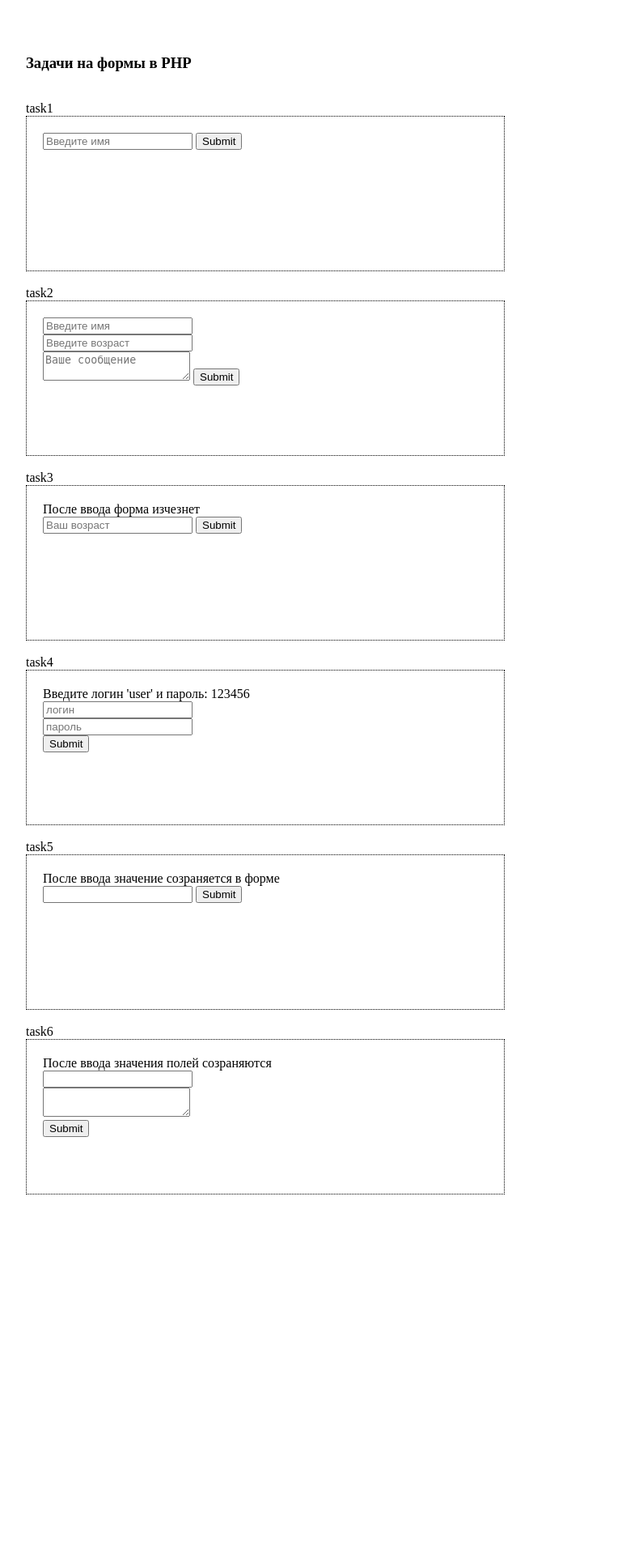
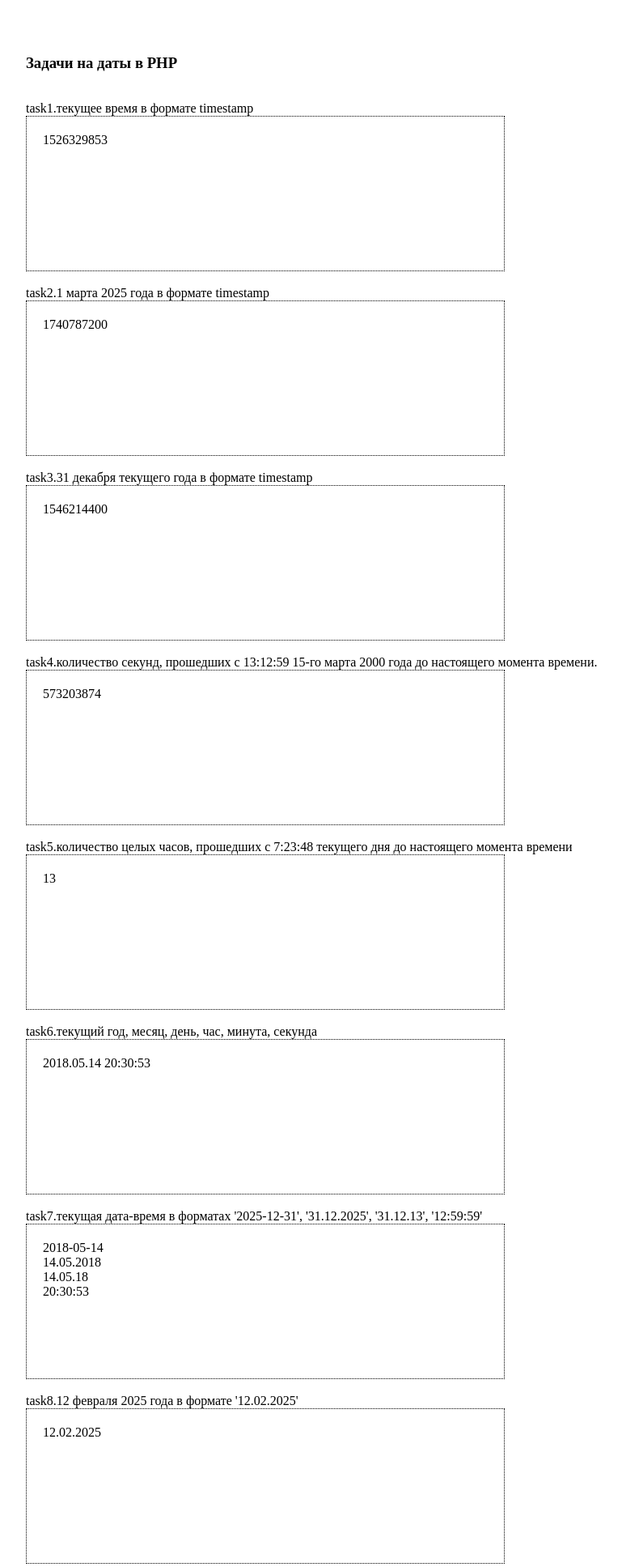
Before and after one commit to PeterKapitonov/php-labwork, a PHP site: page / in a window 1280 px wide. Shown: the top 1935 px of the page at 81% size, without its empty margins (16-785 px from the left). Before the commit the page ends 1475 px from the top, so only its background shows below. Run offline with PHP 8.4, Linux system fonts and the light colour scheme.

Commit message:
lesson11.Задачи на даты в PHP

```diff
--- a/index.php
+++ b/index.php
@@ -8,118 +8,178 @@
 </head>
 <body>
 
-	<h3>Задачи на формы в PHP</h3><br><span>task1</span><div class="window">
-	<form action="" method="GET">
-		<input type="text" name="name1" placeholder="Введите имя">
-		<input type="submit">
-	</form> <br>
+	<h3>Задачи на даты в PHP</h3><br><span>task1.текущее время в формате timestamp</span><div class="window">
 <?php
-		if (isset($_REQUEST['name1'])) {
-			$name = $_REQUEST['name1'];
-			echo 'Привет,'.$name;
-		}
+	echo time();
 ?>
 	</div><br>
 
 
 <!--      -------- Task2-----------         -->
-	<span>task2</span>
+	<span>task2.1 марта 2025 года в формате timestamp</span>
 	<div class="window">
-		<form action="" method="GET">
-			<input type="text" name="name2" placeholder="Введите имя"><br>
-			<input type="text" name="age2" placeholder="Введите возраст"><br>
-			<textarea name="message2" placeholder="Ваше сообщение"></textarea>
-			<input type="submit" name="submit2">
-		</form>
 <?php
-		if (isset($_REQUEST['submit2'])) {
-			$age = strip_tags($_REQUEST['age2']);
-			$name = strip_tags($_REQUEST['name2']);
-			$message = strip_tags($_REQUEST['message2']);
-			echo "Привет, $name, вам $age лет <br> твое сообщение: $message";
-		}
+	echo mktime(0, 0, 0, 3, 1, 2025);
 ?>
 	</div><br>
 
+
 <!--      -------- Task3-----------         -->
+	<span>task3.31 декабря текущего года в формате timestamp</span>
+	<div class="window">
 <?php
-	if (!isset($_REQUEST['age3'])) {
+	echo mktime(0, 0, 0, 12, 31);
 ?>
-	<span>task3</span>
+	</div><br>
+
+<!--      -------- Task4-----------         -->
+	<span>task4.количество секунд, прошедших с 13:12:59 15-го марта 2000 года до настоящего момента времени.</span>
 	<div class="window">
-		<span>После ввода форма изчезнет</span><br>
+<?php
+	echo time() - mktime(13, 12, 59, 3, 15, 2000);
+?>
+	</div><br>
+
+<!--      -------- Task5-----------         -->
+	<span>task5.количество целых часов, прошедших с 7:23:48 текущего дня до настоящего момента времени</span>
+	<div class="window">
+<?php
+	$sec = time() - mktime(7, 23, 48); //количество часов
+	echo floor($sec / (60 * 60));
+?>
+	</div><br>
+
+<!--      -------- Task6-----------         -->
+	<span>task6.текущий год, месяц, день, час, минута, секунда</span>
+	<div class="window">
+<?php
+	echo date('Y.m.d H:i:s');
+?>
+	</div><br>
+
+<!--      -------- Task7-----------         -->
+	<span>task7.текущая дата-время в форматах '2025-12-31', '31.12.2025', '31.12.13', '12:59:59'</span>
+	<div class="window">
+<?php
+	echo date('Y-m-d').'<br>'; //в формате '2025-12-31'
+	echo date('d.m.Y').'<br>'; //в формате '31.12.2025'
+	echo date('d.m.y').'<br>'; //в формате '31.12.13'
+	echo date('H:i:s').'<br>'; //в формате '12:59:59'
+?>
+	</div><br>
+
+<!--      -------- Task8-----------         -->
+	<span>task8.12 февраля 2025 года в формате '12.02.2025'</span>
+	<div class="window">
+<?php
+	echo date('d.m.Y',  mktime(0, 0, 0, 2, 12, 2025));
+?>
+	</div><br>
+
+<!--      -------- Task9-----------         -->
+	<span>task9. какой день недели был 06.06.2006</span>
+	<div class="window">
+<?php
+	$week = array('вс', 'пн', 'вт', 'ср','чт', 'пт', 'сб');
+	echo $week[date('w',  mktime(0, 0, 0, 1, 1, 1))];
+?>
+	</div><br>
+
+<!--      -------- Task10-----------         -->
+	<span>task10.название текущего месяца</span>
+	<div class="window">
+<?php
+	$month = array(
+		1=>'янв', 'фев', 'мар', 'апр', 'май', 'июнь',
+		'июль', 'авг', 'сен', 'окт', 'ноя', 'дек'
+	);
+	echo $month[date('n')];
+?>
+	</div><br>
+
+<!--      -------- Task11-----------         -->
+	<span>task11.количество дней в текущем месяце</span>
+	<div class="window">
+<?php
+	echo date('t');
+?>
+	</div><br>
+
+<!--      -------- Task12-----------         -->
+	<span>task12.скрипт определяет високосный ли год</span>
+	<div class="window">
 		<form action="" method="GET">
-			<input type="text" name="age3" placeholder="Ваш возраст">
+			<input type="text" name="year12" placeholder="введите год">
 			<input type="submit">
 		</form>
-
 <?php
-	}
-?>
-<?php
-	if (isset($_REQUEST['age3'])) {
-		$age = strip_tags($_REQUEST['age3']);
-		echo 'Ваш возраст: '.$age;
+	if (isset($_REQUEST['year12'])) {
+		$year = $_REQUEST['year12'];
+		if (date('L', mktime(0, 0, 0, 1, 1, $year)) == 1) {
+			echo 'год високосный';
+		} else {
+			echo 'год не високосный';
+		}
 	}
 ?>
 	</div><br>
 
-<!--      -------- Task4-----------         -->
-	<span>task4</span>
+<!--      -------- Task13-----------         -->
+	<span>task13.дата в формате '31.12.2025'.</span>
 	<div class="window">
 		<form action="" method="GET">
-			<span>Введите логин 'user' и пароль: 123456</span><br>
-			<input type="text" name="login4" placeholder="логин"><br>
-			<input type="password" name="pass4" placeholder="пароль"><br>
-			<input type="submit" name="submit4"><br>
+			<input type="text" name="date13" placeholder="31.12.2025">
+			<input type="submit">
 		</form>
 <?php
-		if (isset($_REQUEST['submit4'])) {
-			$login = 'user';
-			$pass = '123456';
-			$formLogin = trim($_REQUEST['login4']);
-			$formPass = trim($_REQUEST['pass4']);
-			if ($login == $formLogin and $pass == $formPass) {
-				echo 'Доступ разрешен!';
-			} else {
-				echo 'Нет доступа!';
-			}
-}?>
-	</div><br>
-
-<!--      -------- Task5-----------         -->
-	<span>task5</span>
-	<div class="window">
-		<span>После ввода значение созраняется в форме</span><br>
-		<form action="" method="GET">
-			<input name="name5" value="<?php if (isset($_GET['name5'])) echo $_GET['name5']; ?>">
-			<input type="submit" name="submit5" >
-		</form>
-<?php
-		if (isset($_REQUEST['submit5'])) {
-			$name = $_REQUEST['name5'];
-			echo $name;
-		}
+	if (isset($_REQUEST['date13'])) {
+		$date = explode('.', $_REQUEST['date13']);
+		$week = array('вс', 'пн', 'вт', 'ср','чт', 'пт', 'сб');
+		echo $week[date('w',  mktime(0, 0, 0, $date[1], $date[0], $date[2]))];
+	}
 ?>
 	</div><br>
 
-<!--      -------- Task6-----------         -->
-	<span>task6</span>
+<!--      -------- Task14-----------         -->
+	<span>task14.После ввода даты в формате '2025-12-31' выдаёт месяц словом.</span>
 	<div class="window">
-		<span>После ввода значения полей созраняются </span><br>
 		<form action="" method="GET">
-			<input name="name6" value="<?php if (isset($_GET['name6'])) echo $_GET['name6']; ?>"><br>
-			<textarea name="message6">
-			<?php if (isset($_GET['message6'])) echo $_GET['message6']; ?>
-			</textarea><br>
+			<input type="text" name="date14" placeholder="2025-12-31">
 			<input type="submit">
 		</form>
+<?php
+	if (isset($_REQUEST['date14'])) {
+		$date = explode('-', $_REQUEST['date14']);
+		$month = array(
+			1=>'янв', 'фев', 'мар', 'апр', 'май', 'июнь',
+			'июль', 'авг', 'сен', 'окт', 'ноя', 'дек'
+		);
+		echo $month[date('n',  mktime(0, 0, 0, $date[1], $date[2], $date[0]))];
+	}
+?>
 
 	</div><br>
 
+<!--      -------- Task15-----------         -->
+	<span>task15.форма, которая спрашивает две даты в формате '2025-12-31'.сравнивает, какая из введенных дат больше.</span>
+	<div class="window">
+		<form action="" method="GET">
+			<input type="text" name="date15-1" placeholder="2025-12-31"><br>
+			<input type="text" name="date15-2" placeholder="2025-12-31"><br>
+			<input type="submit">
+		</form>
+<?php
+	if (isset($_REQUEST['date15-1']) and isset($_REQUEST['date15-2'])) {
+		$date1 = $_REQUEST['date15-1'];
+		$date2 = $_REQUEST['date15-2'];
+		if ($date1 > $date2) {
+			echo $date1;
+		} else {
+			echo $date2;
+		}
+	}
+?>
 
-
-
-
+	</div><br>
 </body>
 </html>
```
